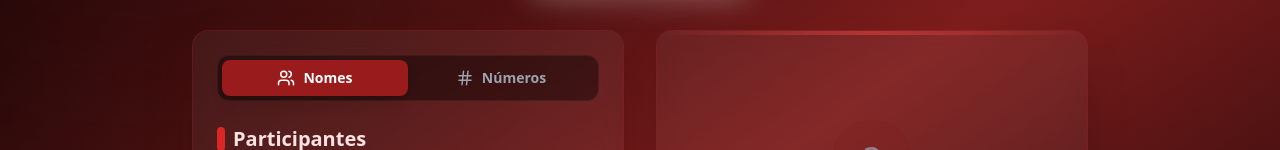
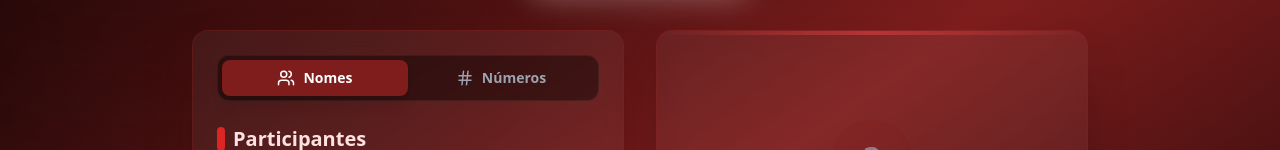
Before and after one commit to RuanWss/Sorteador-Cemal, a React (Vite) app: page / in a window 1280 px wide. Shown: the part 194-344 px from the top of the page. Built offline with nearby package versions, Linux system fonts and the light colour scheme.

Commit message:
feat: Enhance tab button styling
Update the active state styling for the tab buttons to use a darker shade of red (`bg-red-900`) to improve visual contrast and align with the theme.

```diff
--- a/App.tsx
+++ b/App.tsx
@@ -189,13 +189,13 @@ export default function App() {
             <div className="flex bg-black/40 p-1 rounded-xl mb-6 border border-white/5">
               <button
                 onClick={() => { setMode('names'); setWinners([]); setShowConfetti(false); }}
-                className={`flex-1 py-2 rounded-lg text-sm font-bold flex items-center justify-center gap-2 transition-all ${mode === 'names' ? 'bg-red-800 text-white shadow-lg' : 'text-gray-400 hover:text-white'}`}
+                className={`flex-1 py-2 rounded-lg text-sm font-bold flex items-center justify-center gap-2 transition-all ${mode === 'names' ? 'bg-red-900 text-white shadow-lg' : 'text-gray-400 hover:text-white'}`}
               >
                 <UsersIcon /> Nomes
               </button>
               <button
                 onClick={() => { setMode('numbers'); setWinners([]); setShowConfetti(false); }}
-                className={`flex-1 py-2 rounded-lg text-sm font-bold flex items-center justify-center gap-2 transition-all ${mode === 'numbers' ? 'bg-red-800 text-white shadow-lg' : 'text-gray-400 hover:text-white'}`}
+                className={`flex-1 py-2 rounded-lg text-sm font-bold flex items-center justify-center gap-2 transition-all ${mode === 'numbers' ? 'bg-red-900 text-white shadow-lg' : 'text-gray-400 hover:text-white'}`}
               >
                 <HashIcon /> Números
               </button>
```
